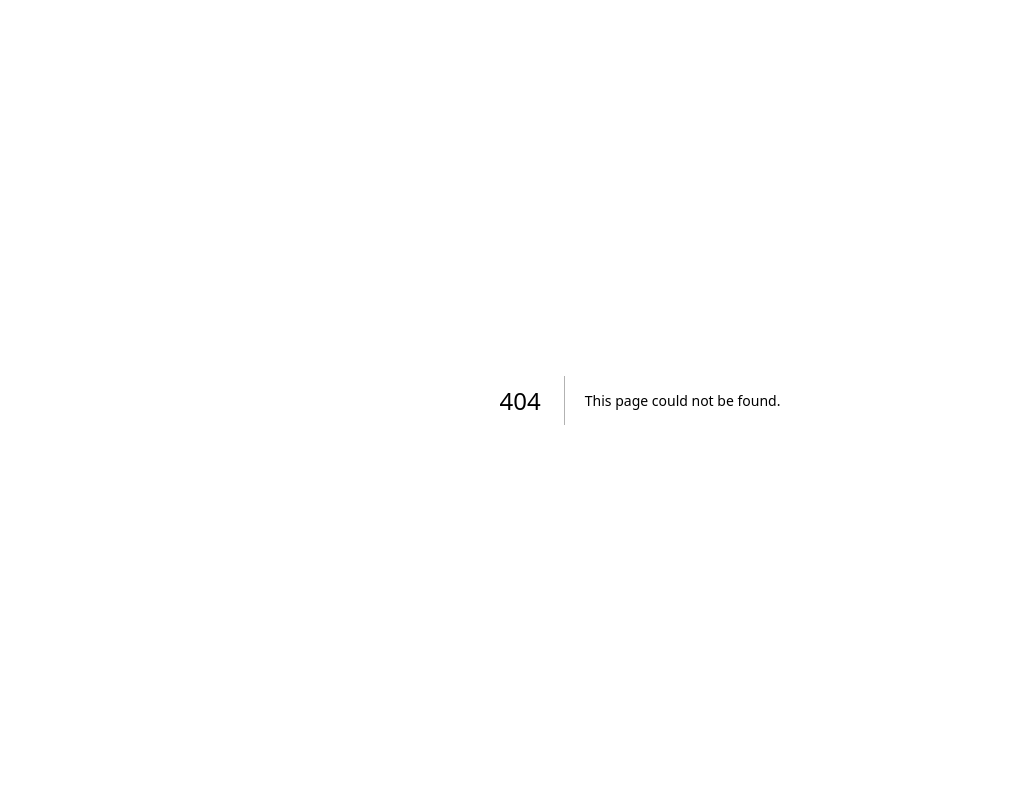
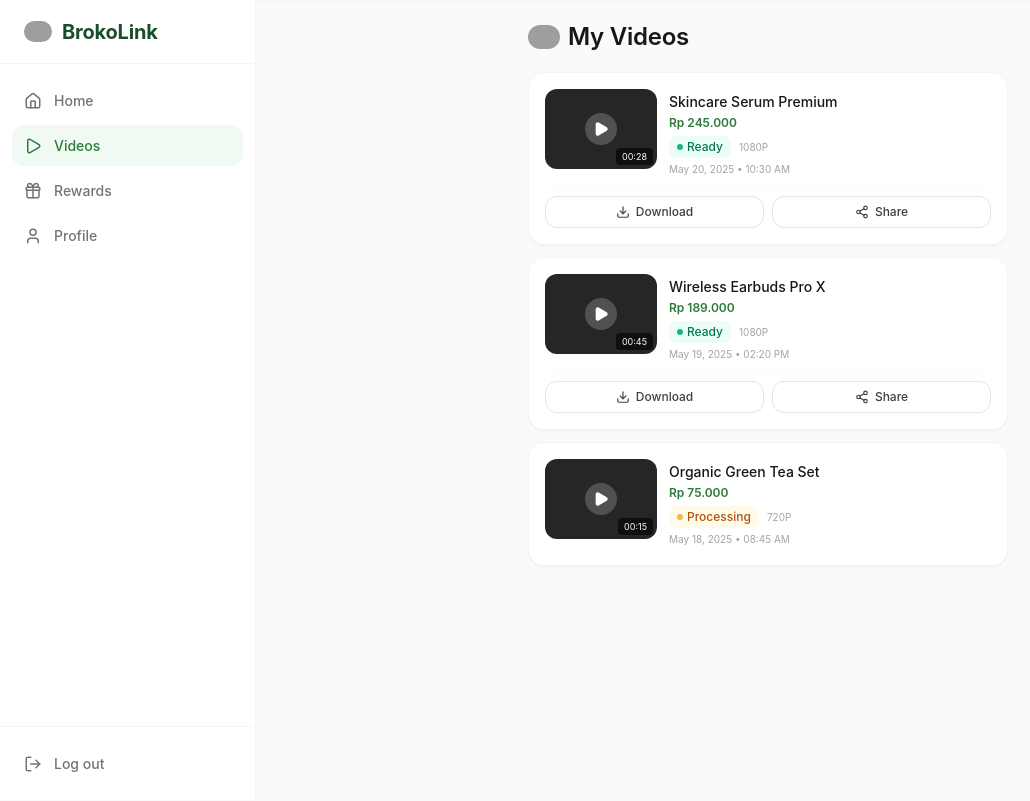
Before and after one commit to brokolink13-crypto/brokolink-v3, a Next.js app: page /videos in a window 1280 px wide. Before the commit this address had no page. Shown: the whole page, without its empty margins (0-1030 px from the left). Built offline with nearby package versions, Linux system fonts and the light colour scheme; grey boxes are pictures that could not be loaded.

Commit message:
feat: add videos listing page with mock data

```diff
--- /dev/null
+++ b/app/videos/page.tsx
@@ -0,0 +1,117 @@
+"use client";
+
+import React from "react";
+import Link from "next/link";
+import Image from "next/image";
+import { DashboardLayout } from "@/components/layout/DashboardLayout";
+import { Card, Button, Badge } from "@/components/ui";
+import { MOCK_VIDEOS } from "@/lib/constants";
+import { Play, Download, Share2, Video } from "lucide-react";
+
+function formatVideoDate(dateString: string): string {
+  const d = new Date(dateString);
+  return d.toLocaleDateString("en-US", {
+    year: "numeric",
+    month: "short",
+    day: "numeric",
+  }) + " \u2022 " + d.toLocaleTimeString("en-US", {
+    hour: "2-digit",
+    minute: "2-digit",
+    hour12: true,
+  });
+}
+
+export default function VideosPage() {
+  const videos = MOCK_VIDEOS;
+
+  return (
+    <DashboardLayout>
+      <div className="bg-[#F8FBF8] min-h-screen pb-4">
+        <div className="px-4 pt-5 pb-4 space-y-5 max-w-lg mx-auto">
+
+          {/* Header with Logo */}
+          <div className="flex items-center gap-2">
+            <Image src="/logo.png" alt="BrokoLink" width={32} height={32} className="rounded-lg" />
+            <h1 className="text-heading text-neutral-900">My Videos</h1>
+          </div>
+
+          {videos.length === 0 ? (
+            <Card variant="default" padding="lg" className="text-center bg-white">
+              <div className="flex flex-col items-center gap-3 py-8">
+                <div className="w-16 h-16 rounded-full bg-broko-light flex items-center justify-center">
+                  <Video className="h-8 w-8 text-broko-primary" />
+                </div>
+                <h3 className="text-heading-sm text-neutral-900">No videos yet</h3>
+                <p className="text-body-sm text-neutral-500 max-w-xs">
+                  Create your first affiliate video by pasting a product link.
+                </p>
+                <Link href="/generate">
+                  <Button size="sm">Create Video</Button>
+                </Link>
+              </div>
+            </Card>
+          ) : (
+            <div className="space-y-3">
+              {videos.map((video) => (
+                <Card key={video.id} variant="default" padding="sm" className="bg-white">
+                  <div className="flex gap-3">
+                    {/* Thumbnail */}
+                    <div className="w-28 h-20 rounded-lg bg-neutral-800 flex items-center justify-center shrink-0 relative overflow-hidden">
+                      <div className="w-8 h-8 rounded-full bg-white/20 flex items-center justify-center">
+                        <Play className="h-4 w-4 text-white fill-white" />
+                      </div>
+                      <span className="absolute bottom-1 right-1 text-[9px] bg-black/60 text-white px-1.5 py-0.5 rounded">
+                        {video.duration}
+                      </span>
+                    </div>
+                    <div className="flex-1 min-w-0 py-0.5">
+                      <p className="text-body-sm font-medium text-neutral-900 truncate mb-0.5">
+                        {video.productName}
+                      </p>
+                      {video.price && (
+                        <p className="text-caption font-semibold text-broko-primary mb-1">
+                          {video.price}
+                        </p>
+                      )}
+                      <div className="flex items-center gap-2 mb-1">
+                        {video.status === "ready" ? (
+                          <Badge variant="success" size="sm">
+                            <span className="inline-block w-1.5 h-1.5 rounded-full bg-emerald-500 mr-1" />
+                            Ready
+                          </Badge>
+                        ) : video.status === "processing" ? (
+                          <Badge variant="warning" size="sm">
+                            <span className="inline-block w-1.5 h-1.5 rounded-full bg-amber-500 mr-1 animate-pulse" />
+                            Processing
+                          </Badge>
+                        ) : (
+                          <Badge variant="error" size="sm">Failed</Badge>
+                        )}
+                        <span className="text-[10px] text-neutral-400">{video.resolution}</span>
+                      </div>
+                      <p className="text-[10px] text-neutral-400">
+                        {formatVideoDate(video.createdAt)}
+                      </p>
+                    </div>
+                  </div>
+                  {video.status === "ready" && (
+                    <div className="mt-2 pt-2 border-t border-neutral-50 flex gap-2">
+                      <Button variant="outline" size="sm" className="flex-1 gap-1.5 text-caption">
+                        <Download className="h-3.5 w-3.5" />
+                        Download
+                      </Button>
+                      <Button variant="outline" size="sm" className="flex-1 gap-1.5 text-caption">
+                        <Share2 className="h-3.5 w-3.5" />
+                        Share
+                      </Button>
+                    </div>
+                  )}
+                </Card>
+              ))}
+            </div>
+          )}
+        </div>
+      </div>
+    </DashboardLayout>
+  );
+}
```
